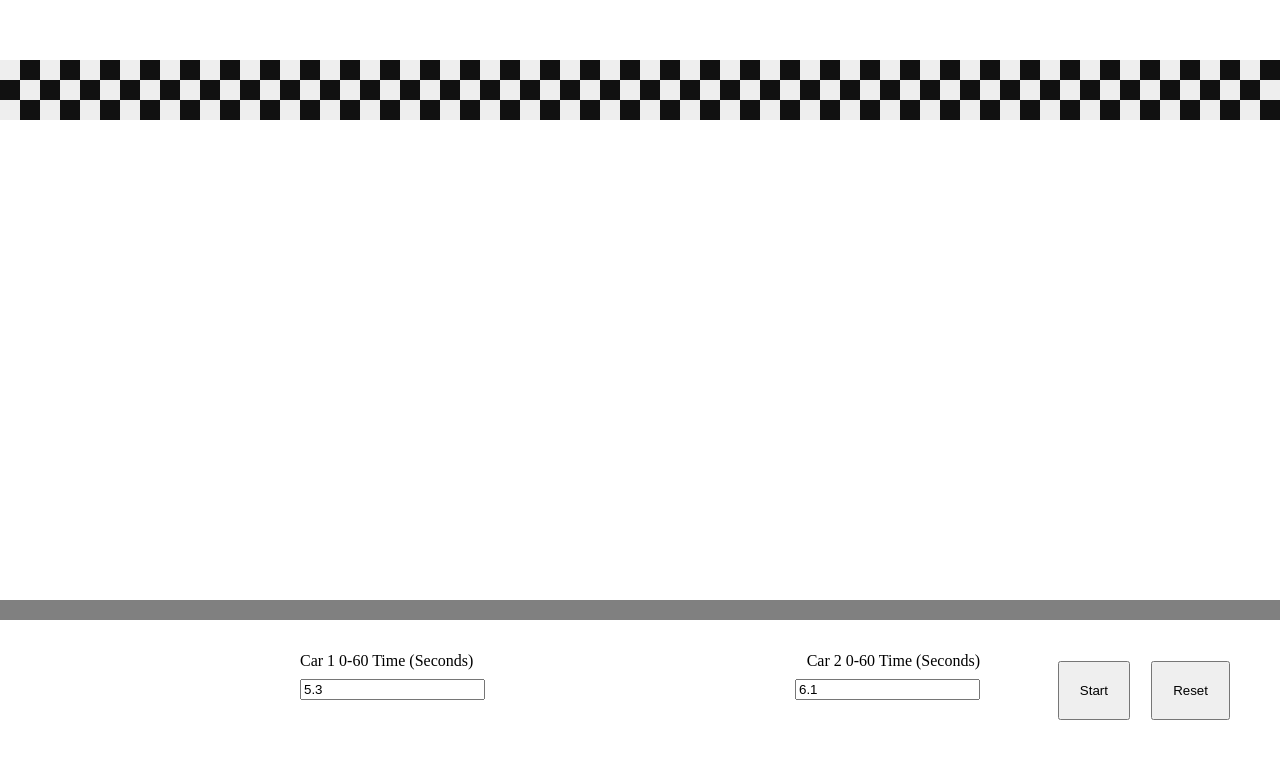
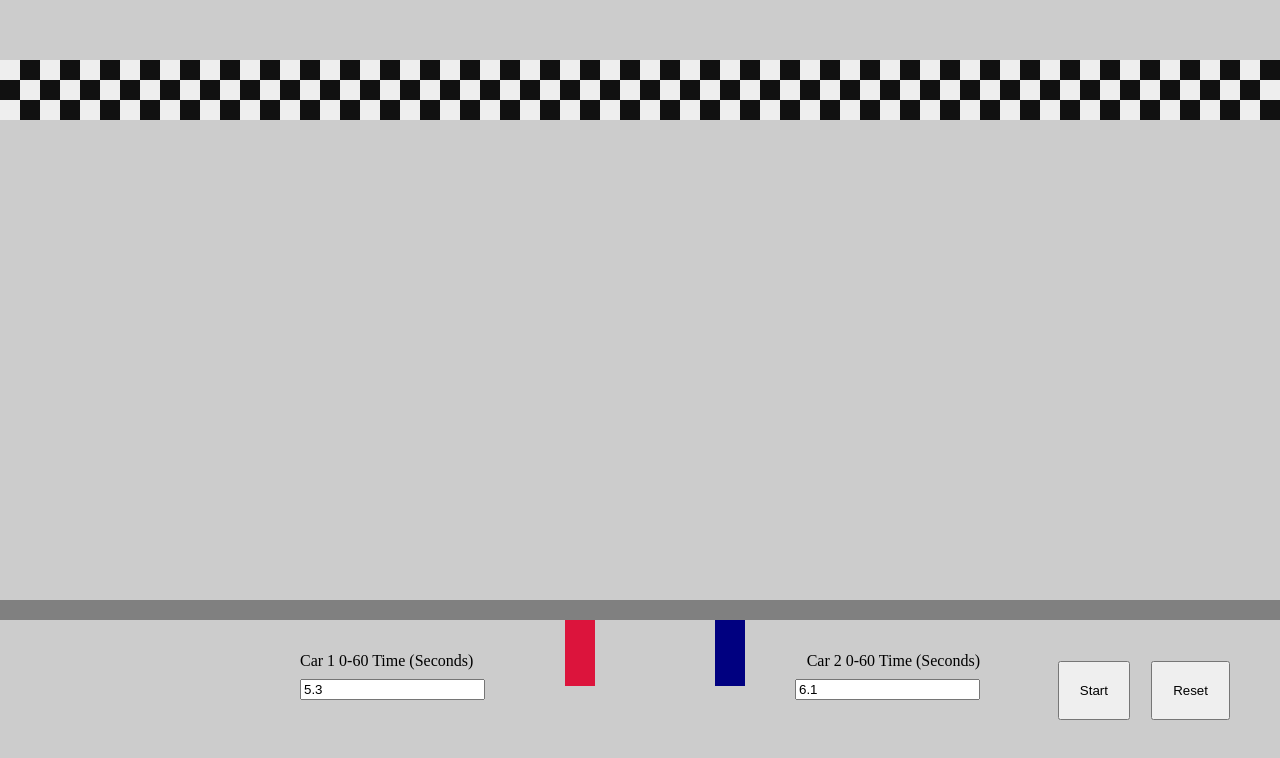
Before and after one commit to McGlothlin/0to60simulator, a plain HTML site: page index.html in a window 1280 px wide. Drawn offline with Linux system fonts and the light colour scheme.

Commit message:
misc cleanup

```diff
--- a/index.html
+++ b/index.html
@@ -8,6 +8,9 @@
     body {
         margin: 0
     }
+    canvas {
+        background-color: #CCCCCC;
+    }
 </style>
 <canvas></canvas>
 <script src="layout.js"></script>
--- a/index.js
+++ b/index.js
@@ -5,7 +5,7 @@ var isAnimating = 0
 canvas.width = innerWidth
 canvas.height = innerHeight
 
-const startLinePosition = 1100 // canvas.height - 200
+const startLinePosition = canvas.height - 200
 const finishLinePosition = 100
 const raceDistance = startLinePosition - finishLinePosition
 const monitorRefreshRate = 60
@@ -13,14 +13,8 @@ const monitorRefreshRate = 60
 const start = new Start(0, canvas.height - 200, canvas.width, 20, 'gray')
 const finish = new Finish(0, 100, 20, 20, 3)
 
-// var car1PerformanceTime = Number(document.getElementById('car1input').value)
-// var car2PerformanceTime = Number(document.getElementById('car2input').value)
-// var car1velocity = raceDistance / (car1PerformanceTime * monitorRefreshRate)
-// var car2velocity = raceDistance / (car2PerformanceTime * monitorRefreshRate)
-//
 car1 = initCar1()
 car2 = initCar2()
-
 
 // Draw these when the page loads.
 function beginDraw() {
@@ -64,6 +58,7 @@ function startAnimating(refreshRate) {
     car1.velocity = car1velocity
     car2.velocity = car2velocity
 
+    // Basic idea from: https://stackoverflow.com/a/19772220/5472966
     fpsInterval = 1000 / refreshRate;
     then = Date.now();
     startTime = then;
@@ -71,12 +66,10 @@ function startAnimating(refreshRate) {
 }
 
 function reset() {
-    cancelAnimationFrame(animationFrame)
-    c.clearRect(0, 0, canvas.width, canvas.height)
     car1 = initCar1()
     car2 = initCar2()
-    beginDraw()
     isAnimating = 0
 }
 
 beginDraw()
+window.onresize = function(){ location.reload(); }
```
Also changed, not shown: 2 other files.
